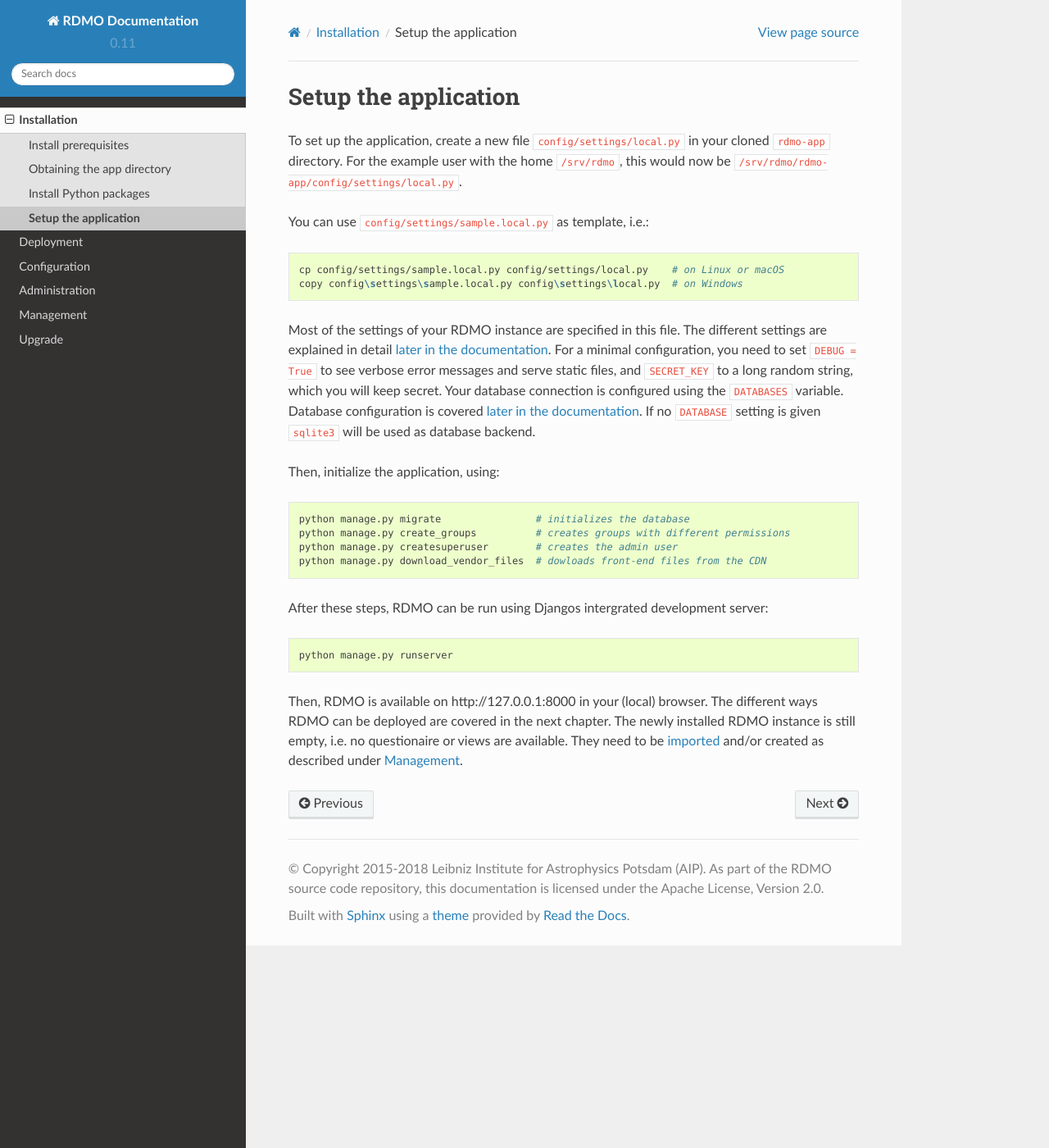
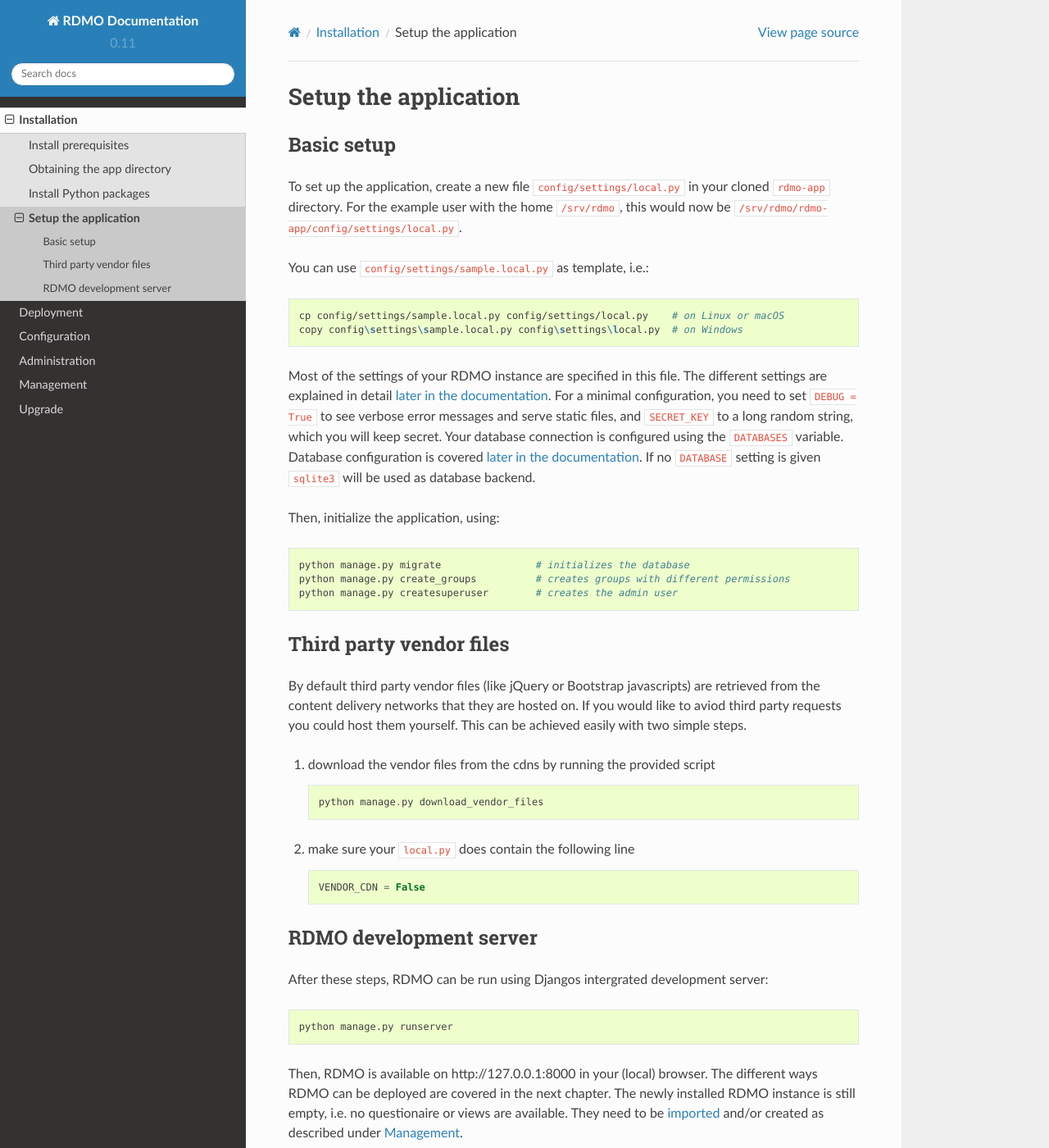
Before and after one commit to rdmorganiser/rdmo-docs, a Sphinx documentation site: the page built from docs/installation/setup.md, in a window 1280 px wide and 1400 px high. Shown: the whole window at 82% size. Built offline with Sphinx 7.4.7 and the Read the Docs theme 2.0.0, drawn with Linux system fonts in a browser that asks for light colours.

Commit message:
Add vendor file description

````diff
--- a/docs/installation/setup.md
+++ b/docs/installation/setup.md
@@ -1,5 +1,6 @@
 # Setup the application
 
+## Basic setup
 To set up the application, create a new file `config/settings/local.py` in your cloned `rdmo-app` directory. For the example user with the home `/srv/rdmo`, this would now be `/srv/rdmo/rdmo-app/config/settings/local.py`.
 
 You can use `config/settings/sample.local.py` as template, i.e.:
@@ -17,11 +18,24 @@
 python manage.py migrate                # initializes the database
 python manage.py create_groups          # creates groups with different permissions
 python manage.py createsuperuser        # creates the admin user
-python manage.py download_vendor_files  # dowloads front-end files from the CDN
 ```
 
+## Third party vendor files
+By default third party vendor files (like jQuery or Bootstrap javascripts) are retrieved from the content delivery networks that they are hosted on. If you would like to aviod third party requests you could host them yourself. This can be achieved easily with two simple steps.
+
+1. download the vendor files from the cdns by running the provided script
+    ```python
+    python manage.py download_vendor_files
+    ```
+
+2. make sure your `local.py` does contain the following line
+    ```
+    VENDOR_CDN = False
+    ```
+
+## RDMO development server
+
 After these steps, RDMO can be run using Djangos intergrated development server:
-
 ```bash
 python manage.py runserver
 ```
````
